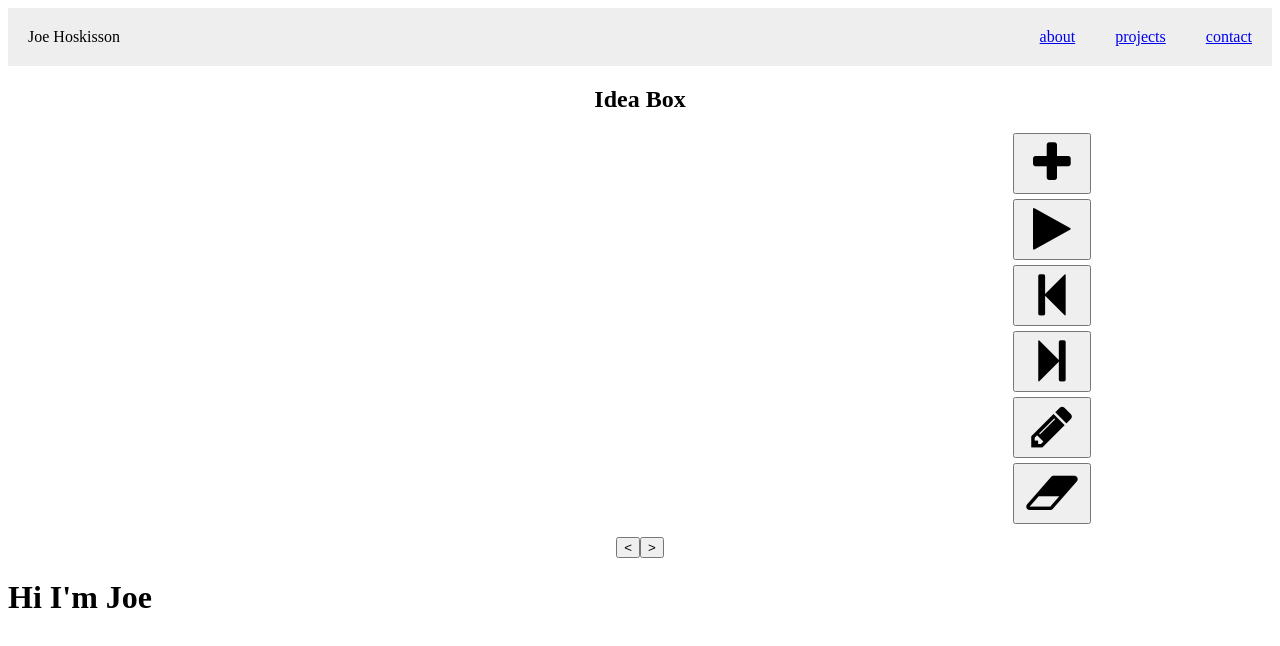
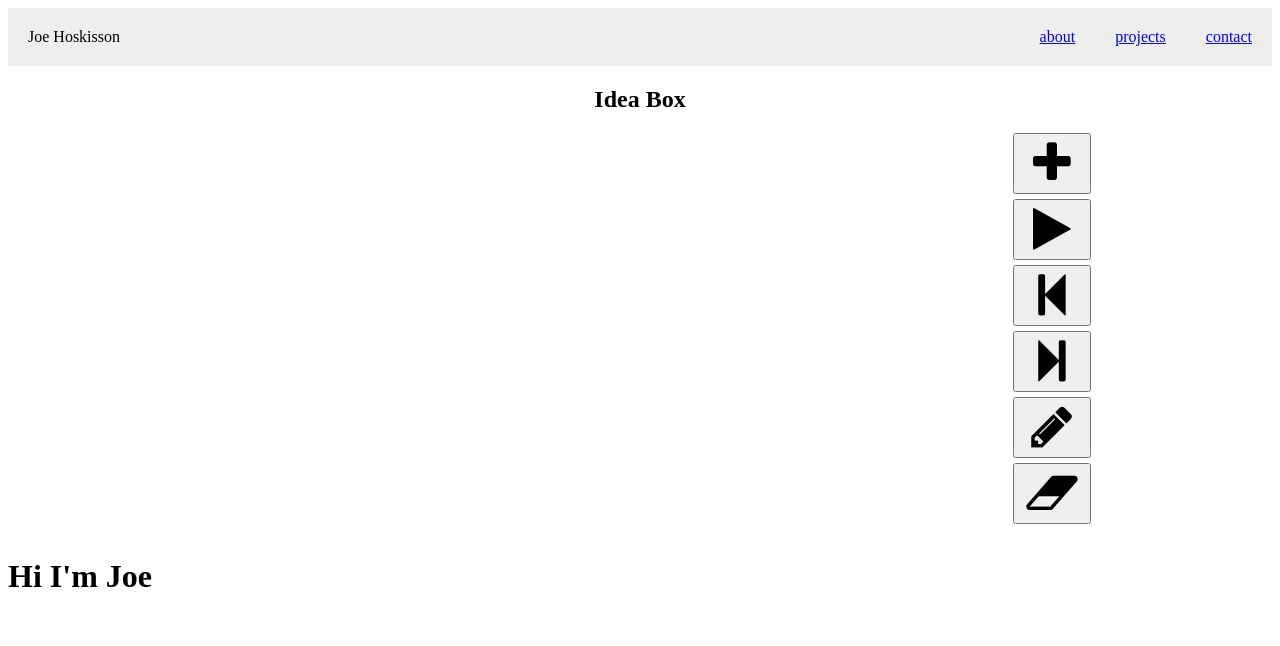
Before and after one commit to joevus/portfolio-ideabox, a React (Create React App) app: page / in a window 1280 px wide. Shown: the top 646 px of the page. Built offline with nearby package versions, Linux system fonts and the light colour scheme.

Commit message:
got rid of left and right buttons at bottom of canvas

```diff
--- a/src/components/main/ideabox/ideabox.js
+++ b/src/components/main/ideabox/ideabox.js
@@ -52,11 +52,6 @@ class Ideabox extends React.Component {
           </div>
         </div>
 
-        <div className="simpleCntr">
-          <button>&lt;</button>
-          <button>&gt;</button>
-        </div>
-
       </div>
     );
   }
```
